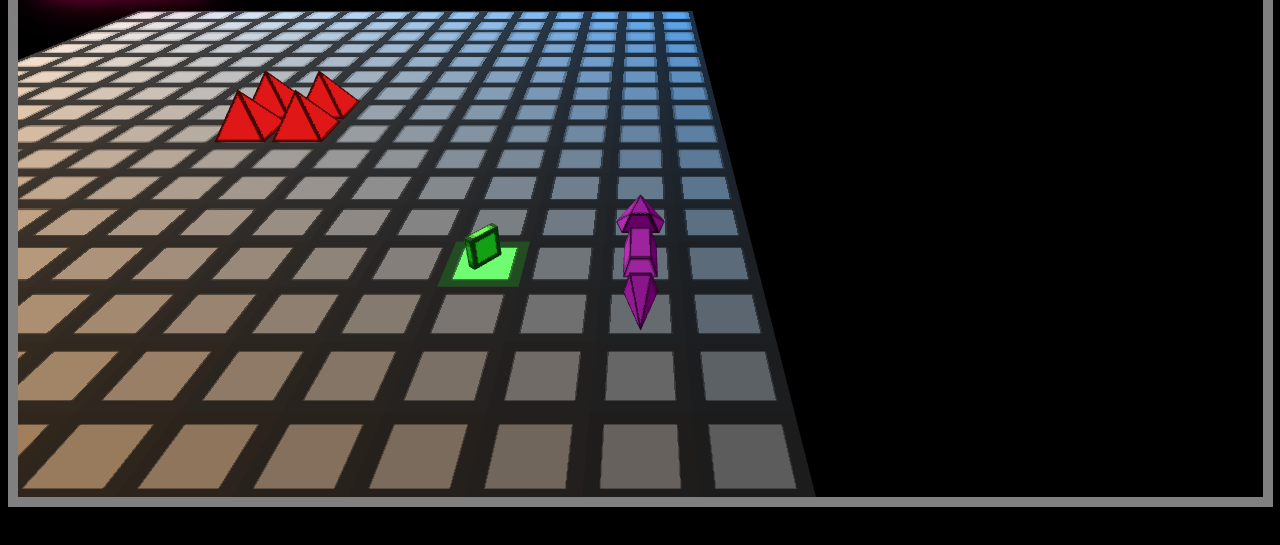
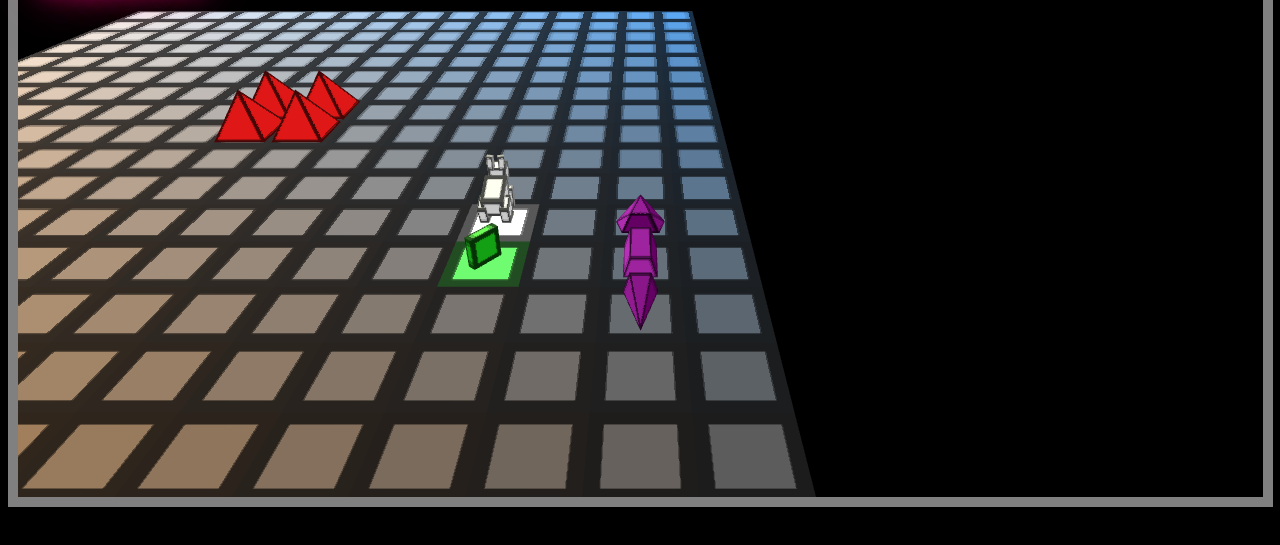
Before and after one commit to bageyelet/snake_3d, a plain HTML site: page index.html in a window 1280 px wide. Shown: the part 71-616 px from the top of the page. Drawn offline with Linux system fonts and the light colour scheme; animation ran at ten frames a second.

Commit message:
integrating rabbit

```diff
--- a/constants.js
+++ b/constants.js
@@ -25,6 +25,12 @@ var SNAKEHEAD       = 3;
 var SNAKEBODY       = 4;
 var SNAKETAIL       = 5;
 var SQUARE          = 6;
+var RABBIT          = 7;
+
+// buffer indexes
+var buffer_indexes = {};
+buffer_indexes[SQUARE] = 0; buffer_indexes[PIRAMID] = 4; buffer_indexes[PARALLELEPIPED] = 22;
+buffer_indexes[SNAKEHEAD] = 58; buffer_indexes[SNAKEBODY] = 94; buffer_indexes[SNAKETAIL] = 130;
 
 // animations
 var ROTATION_LEFT       = 50;
@@ -79,3 +85,39 @@ var GREEN_SQUARE_TEXTURES       = 1;
 var BLUE_SQUARE_TEXTURES        = 3;
 var RED_TRIANGLE_TEXTURES       = 2;
 var WHITE_TRIANGLE_TEXTURES     = 4;
+
+// rabbit stuff
+var RABBIT_BODY         = 0;
+var RABBIT_LEG_UP_L     = 1;
+var RABBIT_LEG_DOWN_L   = 2;
+var RABBIT_LEG_UP_R     = 3;
+var RABBIT_LEG_DOWN_R   = 4;
+var RABBIT_ARM_L        = 5;
+var RABBIT_ARM_R        = 6;
+var RABBIT_HEAD         = 7;
+var RABBIT_EAR_L        = 8;
+var RABBIT_EAR_R        = 9;
+var RABBIT_NOSE         = 10;
+
+var scale = 0.15;
+
+var rabbit_body_dim = {};
+rabbit_body_dim.x = scale*0.5; rabbit_body_dim.y = scale*0.5; rabbit_body_dim.z = scale*0.8;
+
+var rabbit_arm_dim = {};
+rabbit_arm_dim.x = scale*0.15; rabbit_arm_dim.y = scale*0.5; rabbit_arm_dim.z = scale*0.15;
+
+var rabbit_leg_up_dim = {};
+rabbit_leg_up_dim.x = scale*0.2; rabbit_leg_up_dim.y = scale*0.45; rabbit_leg_up_dim.z = scale*0.45;
+
+var rabbit_leg_down_dim = {};
+rabbit_leg_down_dim.x = scale*0.2; rabbit_leg_down_dim.y = scale*0.05; rabbit_leg_down_dim.z = scale*0.45;
+
+var rabbit_head_dim = {};
+rabbit_head_dim.x = scale*0.4; rabbit_head_dim.y = scale*0.4; rabbit_head_dim.z = scale*0.4;
+
+var rabbit_ear_dim = {};
+rabbit_ear_dim.x = scale*0.15; rabbit_ear_dim.y = scale*0.35; rabbit_ear_dim.z = scale*0.1;
+
+var rabbit_nose_dim = {};
+rabbit_nose_dim.x = scale*0.05; rabbit_nose_dim.y = scale*0.05; rabbit_nose_dim.z = scale*0.05;
--- a/main.js
+++ b/main.js
@@ -24,7 +24,7 @@ var cameraMatrix; var projectionMatrix;
 var vBuffer; var vPosition;
 var nBuffer; var vNormal;
 var tBuffer; var vTexCoord;
-var buffer_indexes = {};
+
 var uColor;
 var uModelViewMatrix; var uProjectionMatrix; var uCameraMatrix;
 var uDiffuseProduct; var uSpecularProduct; var uShininess;
@@ -77,6 +77,8 @@ function renderEnv() {
             if (food[0][0] == i && food[0][1] == j) {
                 gl.uniform4fv( uColor, GREEN);
                 //renderTile(mult(translate(tile_size_min/2 + tile_size_max*i , 0.0, tile_size_min/2 + tile_size_max*j), scalematrix));
+            } else if (rabbit_pos[0][0] == i && rabbit_pos[0][1] == j) {
+                gl.uniform4fv( uColor, WHITE);
             } else {
                 gl.uniform4fv( uColor, environment[i][j].color);
                 //renderTile(mult(translate(tile_size_min/2 + tile_size_max*i , 0.0, tile_size_min/2 + tile_size_max*j), scalematrix));
@@ -179,6 +181,16 @@ function renderObject(type, positions, theta) {
                 gl.uniformMatrix4fv(uModelViewMatrix, false, flatten(modelViewMatrix));
                 gl.drawArrays(gl.TRIANGLES, buffer_indexes[SNAKETAIL], lenSnaketailArray);
             }
+            break;
+
+        case RABBIT:
+            gl.uniform4fv( uColor, WHITE);
+            gl.uniform4fv( uDiffuseProduct, flatten(parallelepipedDiffuseProduct));
+            gl.uniform4fv( uSpecularProduct, flatten(parallelepipedSpecularProduct));
+            gl.uniform1f( uShininess, parallelepipedShininess);
+
+            gl.uniform1i(uText0, WHITE_SQUARE_TEXTURES);
+            renderRabbit();
             break;
         default:
             throw "renderObject(): wrong type";
@@ -305,9 +317,6 @@ window.onload = function init() {
     gl.vertexAttribPointer( vTexCoord, 2, gl.FLOAT, false, 0, 0 );
     gl.enableVertexAttribArray( vTexCoord );
 
-    buffer_indexes[SQUARE] = 0; buffer_indexes[PIRAMID] = 4; buffer_indexes[PARALLELEPIPED] = 22;
-    buffer_indexes[SNAKEHEAD] = 58; buffer_indexes[SNAKEBODY] = 94; buffer_indexes[SNAKETAIL] = 130;
-
     initSquareWhiteTexture(gl);
     initTriangleWhiteTexture(gl);
 
@@ -327,8 +336,10 @@ window.onload = function init() {
     poss.push([Math.round(env_size_w/2)  , Math.round(env_size_h/2)  ]);
 
     food = [[3, 3]];
+    rabbit_pos = [[3, 4]];
+    initRabbitStuff(uModelViewMatrix, gl);
 
-    environment = build_env_matrix(env_size_w, env_size_h, food, poss);
+    environment = build_env_matrix(env_size_w, env_size_h, food, poss, rabbit_pos);
 
     snake_head = {};
     snake_head.type = SNAKEHEAD;
@@ -346,6 +357,7 @@ window.onload = function init() {
 
     renderEnv();
     renderEnvObjects(poss, [food, 0]);
+    renderObject(RABBIT, rabbit);
 
     bindButtons();
     anim_counter=0; anim=false; cur_anim = null;
@@ -768,18 +780,21 @@ function render() {
             leftKeyPressed = false;
             cur_anim = ROTATION_LEFT;
             animation(ROTATION_LEFT, anim_counter);
+            animateRabbit(anim_counter);
         } else if (rightKeyPressed) {
             anim = true;
             anim_counter = 0;
             rightKeyPressed = false;
             cur_anim = ROTATION_RIGHT;
             animation(ROTATION_RIGHT, anim_counter);
+            animateRabbit(anim_counter);
         } else if (upKeyPressed) {
             anim = true;
             anim_counter = 0;
             upKeyPressed = false;
             cur_anim = FORWARD;
             animation(FORWARD, anim_counter);
+            animateRabbit(anim_counter);
         } else {
             gl.clear( gl.COLOR_BUFFER_BIT | gl.DEPTH_BUFFER_BIT);
             renderEnv();
@@ -796,8 +811,10 @@ function render() {
             anim_counter+=2*speed;
         else
             anim_counter+=speed;
+        animateRabbit(anim_counter);
         animation(cur_anim, anim_counter);
     }
+    renderObject(RABBIT, rabbit_pos);
     setTimeout(function() {
         window.requestAnimationFrame(render);
     }, 1000 / 50);
--- /dev/null
+++ b/rabbit.js
@@ -0,0 +1,274 @@
+"use strict";
+
+var gl;
+
+var modelViewMatrix; var instanceMatrix;
+var modelViewMatrixLoc;
+
+var theta = [];
+theta[RABBIT_BODY] = -20; theta[RABBIT_LEG_UP_L] = 0; theta[RABBIT_LEG_UP_R] = 0;
+theta[RABBIT_ARM_L] = 20; theta[RABBIT_ARM_R] = 20;
+theta[RABBIT_HEAD] = 20;
+theta[RABBIT_LEG_DOWN_L] = 20; theta[RABBIT_LEG_DOWN_R] = 20;
+theta[RABBIT_EAR_L] = 15; theta[RABBIT_EAR_R] = -15;
+
+var facing_angle = 0;
+
+var pos_body = [0, 0.05, 0];
+var rabbit_pos;
+var rabbit_facing_direction = NORTH;
+
+var rabbit = [];
+
+function render_body() {
+    instanceMatrix =mult(modelViewMatrix, scalem(rabbit_body_dim.x, rabbit_body_dim.y, rabbit_body_dim.z));
+    gl.uniformMatrix4fv(modelViewMatrixLoc, false, flatten(instanceMatrix));
+    gl.drawArrays(gl.TRIANGLES, buffer_indexes[PARALLELEPIPED], lenParallelepipedArray);
+}
+
+function render_leg_up() {
+    instanceMatrix = mult(modelViewMatrix, scalem(rabbit_leg_up_dim.x, rabbit_leg_up_dim.y, rabbit_leg_up_dim.z));
+    gl.uniformMatrix4fv(modelViewMatrixLoc, false, flatten(instanceMatrix));
+    gl.drawArrays(gl.TRIANGLES, buffer_indexes[PARALLELEPIPED], lenParallelepipedArray);
+}
+
+function reder_leg_down() {
+    instanceMatrix = mult(translate(0, 0, rabbit_leg_down_dim.z/2), scalem(rabbit_leg_down_dim.x, rabbit_leg_down_dim.y, rabbit_leg_down_dim.z));
+    instanceMatrix = mult(modelViewMatrix, instanceMatrix);
+    gl.uniformMatrix4fv(modelViewMatrixLoc, false, flatten(instanceMatrix));
+    gl.drawArrays(gl.TRIANGLES, buffer_indexes[PARALLELEPIPED], lenParallelepipedArray);
+}
+
+function render_arm() {
+    instanceMatrix = mult(translate(0, -rabbit_arm_dim.y/2, 0), scalem(rabbit_arm_dim.x, rabbit_arm_dim.y, rabbit_arm_dim.z));
+    instanceMatrix = mult(modelViewMatrix, instanceMatrix);
+    gl.uniformMatrix4fv(modelViewMatrixLoc, false, flatten(instanceMatrix));
+    gl.drawArrays(gl.TRIANGLES, buffer_indexes[PARALLELEPIPED], lenParallelepipedArray);
+}
+
+function render_head() {
+    instanceMatrix = mult(modelViewMatrix, scalem(rabbit_head_dim.x, rabbit_head_dim.y, rabbit_head_dim.z));
+    gl.uniformMatrix4fv(modelViewMatrixLoc, false, flatten(instanceMatrix));
+    gl.drawArrays(gl.TRIANGLES, buffer_indexes[PARALLELEPIPED], lenParallelepipedArray);
+}
+
+function render_ear() {
+    instanceMatrix = mult(translate(0, rabbit_ear_dim.y/2, 0), scalem(rabbit_ear_dim.x, rabbit_ear_dim.y, rabbit_ear_dim.z));
+    instanceMatrix = mult(modelViewMatrix, instanceMatrix);
+    gl.uniformMatrix4fv(modelViewMatrixLoc, false, flatten(instanceMatrix));
+    gl.drawArrays(gl.TRIANGLES, buffer_indexes[PARALLELEPIPED], lenParallelepipedArray);
+}
+
+function render_nose() {
+    instanceMatrix = mult(modelViewMatrix, scalem(rabbit_nose_dim.x, rabbit_nose_dim.y, rabbit_nose_dim.z));
+    gl.uniformMatrix4fv(modelViewMatrixLoc, false, flatten(instanceMatrix));
+    gl.drawArrays(gl.TRIANGLES, buffer_indexes[PARALLELEPIPED], lenParallelepipedArray);
+}
+
+
+function initNode(id) {
+    var m = mat4();
+    switch(id) {
+        case RABBIT_BODY:
+            m = mult( translate(
+                        pos_body[0],
+                        pos_body[1],
+                        pos_body[2]),
+                      rotate(facing_angle, [0,1,0]));
+            m = mult( m, rotate(theta[RABBIT_BODY], [1,0,0]));
+            rabbit[RABBIT_BODY] = createNode(m, render_body, null, RABBIT_LEG_UP_L);
+            break;
+        case RABBIT_LEG_UP_L:
+            m = mult( translate(
+                        rabbit_body_dim.x/2,
+                        -rabbit_body_dim.y/2 + 0.2*rabbit_body_dim.y,
+                        -rabbit_body_dim.z/2+0.2*rabbit_body_dim.z),
+                      rotate(theta[RABBIT_LEG_UP_L], [1,0,0]));
+            rabbit[RABBIT_LEG_UP_L] = createNode(m, render_leg_up, RABBIT_LEG_UP_R, RABBIT_LEG_DOWN_L);
+            break;
+        case RABBIT_LEG_UP_R:
+            m = mult( translate(
+                        -rabbit_body_dim.x/2,
+                        -rabbit_body_dim.y/2 + 0.2*rabbit_body_dim.y,
+                        -rabbit_body_dim.z/2+0.2*rabbit_body_dim.z),
+                      rotate(theta[RABBIT_LEG_UP_R], [1,0,0]));
+            rabbit[RABBIT_LEG_UP_R] = createNode(m, render_leg_up, RABBIT_ARM_L, RABBIT_LEG_DOWN_R);
+            break;
+        case RABBIT_ARM_L:
+            m = mult( translate(
+                        rabbit_body_dim.x/2,
+                        -rabbit_body_dim.y/2 + 0.2*rabbit_arm_dim.y ,
+                        rabbit_body_dim.z/2 - rabbit_arm_dim.z/2),
+                      rotate(theta[RABBIT_ARM_L], [1,0,0]));
+            rabbit[RABBIT_ARM_L] = createNode(m, render_arm, RABBIT_ARM_R, null);
+            break;
+        case RABBIT_ARM_R:
+            m = mult( translate(
+                        -rabbit_body_dim.x/2,
+                        -rabbit_body_dim.y/2 + 0.2*rabbit_arm_dim.y,
+                        rabbit_body_dim.z/2 - rabbit_arm_dim.z/2),
+                      rotate(theta[RABBIT_ARM_R], [1,0,0]));
+            rabbit[RABBIT_ARM_R] = createNode(m, render_arm, RABBIT_HEAD, null);
+            break;
+        case RABBIT_HEAD:
+            m = mult( translate(
+                        0,
+                        rabbit_body_dim.y/4,
+                        rabbit_body_dim.z/2 + rabbit_head_dim.z/2),
+                      rotate(theta[RABBIT_HEAD], [1,0,0]));
+            rabbit[RABBIT_HEAD] = createNode(m, render_head, null, RABBIT_EAR_L);
+            break;
+        case RABBIT_LEG_DOWN_L:
+            m = mult( translate(
+                        0,
+                        - rabbit_leg_down_dim.y/2,
+                        - rabbit_leg_down_dim.z/2 ),
+                      rotate(theta[RABBIT_LEG_DOWN_L], [1,0,0]));
+            rabbit[RABBIT_LEG_DOWN_L] = createNode(m, reder_leg_down, null, null);
+            break;
+        case RABBIT_LEG_DOWN_R:
+            m = mult( translate(
+                        0,
+                        - rabbit_leg_down_dim.y/2,
+                        - rabbit_leg_down_dim.z/2 ),
+                      rotate(theta[RABBIT_LEG_DOWN_R], [1,0,0]));
+            rabbit[RABBIT_LEG_DOWN_R] = createNode(m, reder_leg_down, null, null);
+            break;
+        case RABBIT_EAR_L:
+            m = mult( translate(
+                        - rabbit_head_dim.x/2 + rabbit_ear_dim.x/2 ,
+                        rabbit_ear_dim.y/2,
+                        - rabbit_head_dim.z/2 + rabbit_ear_dim.z/2),
+                      rotate(theta[RABBIT_EAR_L], [0,1,0]));
+            rabbit[RABBIT_EAR_L] = createNode(m, render_ear, RABBIT_EAR_R, null);
+            break;
+        case RABBIT_EAR_R:
+            m = mult( translate(
+                        + rabbit_head_dim.x/2 - rabbit_ear_dim.x/2 ,
+                        rabbit_ear_dim.y/2,
+                        - rabbit_head_dim.z/2 + rabbit_ear_dim.z/2),
+                      rotate(theta[RABBIT_EAR_R], [0,1,0]));
+            rabbit[RABBIT_EAR_R] = createNode(m, render_ear, RABBIT_NOSE, null);
+            break;
+        case RABBIT_NOSE:
+            m = translate(
+                        0,
+                        0,
+                        rabbit_head_dim.z/2 + rabbit_nose_dim.z/2);
+            rabbit[RABBIT_NOSE] = createNode(m, render_nose, null, null);
+            break;
+        default:
+            console.log("something wrong");
+    }
+}
+
+var stack = []
+function traverse(Id) {
+   if(Id == null) return;
+   stack.push(modelViewMatrix);
+   modelViewMatrix = mult(modelViewMatrix, rabbit[Id].transform);
+   rabbit[Id].render();
+   if(rabbit[Id].child != null) traverse(rabbit[Id].child);
+    modelViewMatrix = stack.pop();
+   if(rabbit[Id].sibling != null) traverse(rabbit[Id].sibling);
+}
+
+function initRabbitStuff(_modelViewMatrixLoc, _gl) {
+    modelViewMatrixLoc = _modelViewMatrixLoc;
+    modelViewMatrix = mat4();
+    instanceMatrix = mat4();
+    gl = _gl;
+    pos_body[0] = tile_size_min/2 + rabbit_pos[0][0] * tile_size_max;
+    pos_body[1] = 0.08;
+    pos_body[2] = tile_size_min/2 + rabbit_pos[0][1] * tile_size_max;
+}
+
+function renderRabbit() {
+    for (var i=0; i<=10; i++)
+        initNode(i);
+    traverse(RABBIT_BODY);
+}
+
+var phase = 0;
+
+var inc_pos_x = linear_interpolation(speed, 0, max_curr, 0, tile_size_max);
+var inc_pos_y = linear_interpolation(speed, 0, 2*max_curr, 0, tile_size_max);
+
+var inc_body_1 = linear_interpolation(speed, 0, max_curr/3, -20, -5);
+var inc_feet_1 = linear_interpolation(speed, 0, max_curr/3, 20, 5);
+var inc_arm_1  = linear_interpolation(speed, 0, max_curr/3, 20, -40);
+var inc_head_1 = linear_interpolation(speed, 0, max_curr/3, 20, 5);
+
+var inc_body_2 = linear_interpolation(speed, 0, max_curr/3, -5, -40);
+var inc_feet_2 = linear_interpolation(speed, 0, max_curr/3, 5, 60);
+var inc_arm_2  = linear_interpolation(speed, 0, max_curr/3, -40, 40);
+var inc_head_2 = linear_interpolation(speed, 0, max_curr/3, 5, 20);
+
+var inc_body_3 = linear_interpolation(speed, 0, max_curr/3, -40, -20);
+var inc_feet_3 = linear_interpolation(speed, 0, max_curr/3, 60, 20);
+var inc_arm_3  = linear_interpolation(speed, 0, max_curr/3, 40, 20);
+
+function animateRabbit(i) {
+    console.log("ciao", i);
+    if (i==0) {
+        switch (rabbit_facing_direction) {
+            case NORTH:
+                rabbit_pos[0][0] += 0;
+                rabbit_pos[0][1] += 1;
+                break;
+            case SOUTH:
+                break;
+            case EAST:
+                break;
+            case WEST:
+                break;
+        }
+    } else if (i >= max_curr) {
+        pos_body[0] = tile_size_min/2 + rabbit_pos[0][0] * tile_size_max;
+        pos_body[1] = 0.08;
+        pos_body[2] = tile_size_min/2 + rabbit_pos[0][1] * tile_size_max;
+        theta[RABBIT_BODY] = -20;
+        theta[RABBIT_LEG_DOWN_L] = 20;
+        theta[RABBIT_LEG_DOWN_R] = 20;
+        theta[RABBIT_ARM_L] = 20;
+        theta[RABBIT_ARM_R] = 20;
+        theta[RABBIT_HEAD] = 20;
+    } else {
+        if (i < max_curr/3) {
+            theta[RABBIT_BODY] += cur_anim == FORWARD?2*inc_body_1:inc_body_1;
+            theta[RABBIT_LEG_DOWN_L] += cur_anim == FORWARD?2*inc_feet_1:inc_feet_1;
+            theta[RABBIT_LEG_DOWN_R] += cur_anim == FORWARD?2*inc_feet_1:inc_feet_1;
+            theta[RABBIT_ARM_L] += cur_anim == FORWARD?2*inc_arm_1:inc_arm_1;
+            theta[RABBIT_ARM_R] += cur_anim == FORWARD?2*inc_arm_1:inc_arm_1;
+            theta[RABBIT_HEAD] += cur_anim == FORWARD?2*inc_head_1:inc_head_1;
+        } else if (i < 2*max_curr/3 && i >= max_curr/3) {
+            theta[RABBIT_BODY] += cur_anim == FORWARD?2*inc_body_2:inc_body_2;
+            theta[RABBIT_LEG_DOWN_L] += cur_anim == FORWARD?2*inc_feet_2:inc_feet_2;
+            theta[RABBIT_LEG_DOWN_R] += cur_anim == FORWARD?2*inc_feet_2:inc_feet_2;
+            theta[RABBIT_ARM_L] += cur_anim == FORWARD?2*inc_arm_2:inc_arm_2;
+            theta[RABBIT_ARM_R] += cur_anim == FORWARD?2*inc_arm_2:inc_arm_2;
+            theta[RABBIT_HEAD] += cur_anim == FORWARD?2*inc_head_2:inc_head_2;
+        } else {
+            theta[RABBIT_BODY] += cur_anim == FORWARD?2*inc_body_3:inc_body_3;
+            theta[RABBIT_LEG_DOWN_L] += cur_anim == FORWARD?2*inc_feet_3:inc_feet_3;
+            theta[RABBIT_LEG_DOWN_R] += cur_anim == FORWARD?2*inc_feet_3:inc_feet_3;
+            theta[RABBIT_ARM_L] += cur_anim == FORWARD?2*inc_arm_3:inc_arm_3;
+            theta[RABBIT_ARM_R] += cur_anim == FORWARD?2*inc_arm_3:inc_arm_3;
+        }
+        switch (rabbit_facing_direction) {
+            case NORTH:
+                pos_body[2] += cur_anim == FORWARD?2*inc_pos_x:inc_pos_x;
+                break;
+            case SOUTH:
+                break;
+            case EAST:
+                break;
+            case WEST:
+                break;
+        }
+        if (i<max_curr/2)
+            pos_body[1] += cur_anim == FORWARD?2*inc_pos_y:inc_pos_y;
+        else
+            pos_body[1] -= cur_anim == FORWARD?2*inc_pos_y:inc_pos_y;
+    }
+}
--- a/util.js
+++ b/util.js
@@ -115,7 +115,7 @@ function abs(v) {
     else return -v;
 }
 
-function build_env_matrix(env_w, env_h, food, obstacles) {
+function build_env_matrix(env_w, env_h, food, obstacles, rabbit) {
     var ris = [];
     for (var i=0; i<env_w; i++) {
         ris.push([]);
@@ -131,6 +131,12 @@ function build_env_matrix(env_w, env_h, food, obstacles) {
             for (var k=0; k<obstacles.length; k++) {
                 if (obstacles[k][0] == i && obstacles[k][1] == j) {
                     el.element = PIRAMID;
+                    break;
+                }
+            }
+            for (var k=0; k<rabbit.length; k++) {
+                if (rabbit[k][0] == i && rabbit[k][1] == j) {
+                    el.element = RABBIT;
                     break;
                 }
             }
@@ -160,3 +166,19 @@ function generateFood(env_w, env_h, env) {
 function updatePoints(points) {
     document.getElementById("points").innerHTML = "POINTS: "+points;
 }
+
+// UTIL FUNCTIONS
+function createNode(transform, render, sibling, child){
+    var node = {
+    transform: transform,
+    render: render,
+    sibling: sibling,
+    child: child,
+    }
+    return node;
+}
+
+// Converts from degrees to radians.
+Math.radians = function(degrees) {
+  return degrees * Math.PI / 180;
+};
```
Also changed, not shown: TEST/rabbit/index.html (+2 -2 lines), TEST/rabbit/main.js (+142 -5 lines), TEST/rabbit/util.js (+7 -1 lines), index.html (+1 -0 lines).
